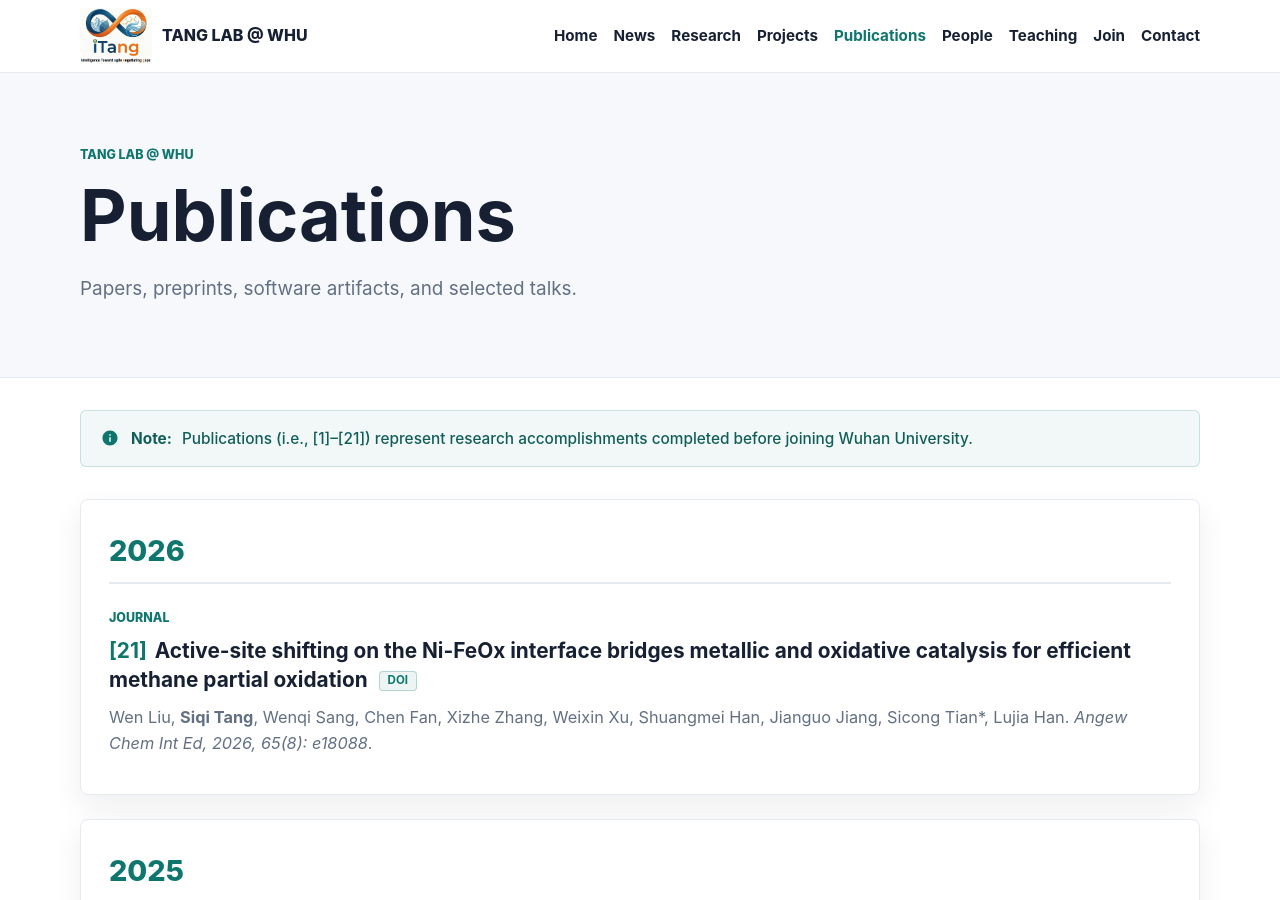
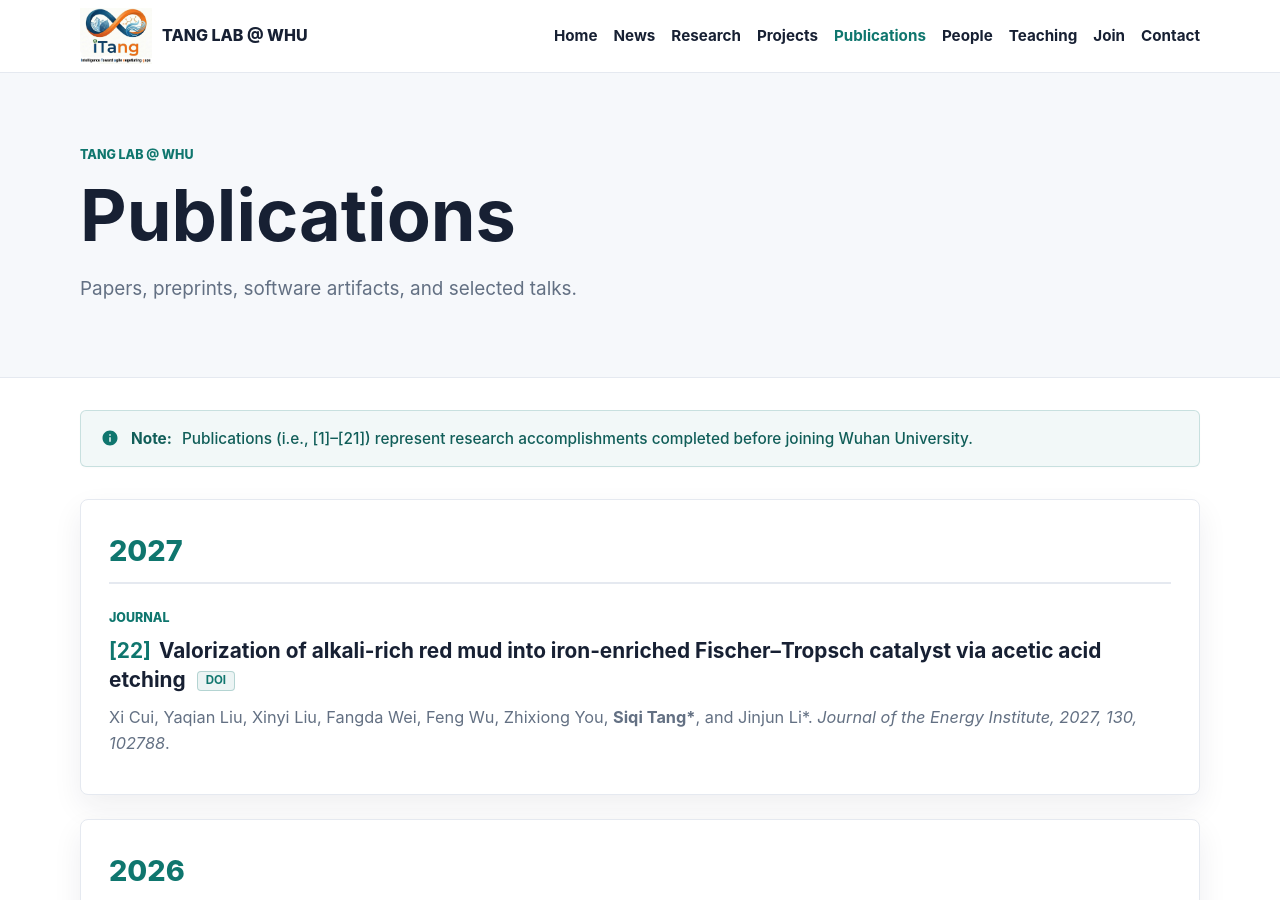
Before and after one commit to TANG-LAB-WHU/tanglab.github.io, a Jekyll site: the page built from pages/publications.html, in a window 1280 px wide and 900 px high. Built offline with Jekyll 4.4.1, drawn with Linux system fonts in a browser that asks for light colours.

Commit message:
feat(publications): add Journal of the Energy Institute (2027) paper

```diff
--- a/_data/publications.yml
+++ b/_data/publications.yml
@@ -1,3 +1,16 @@
+- title: "Valorization of alkali-rich red mud into iron-enriched Fischer–Tropsch catalyst via acetic acid etching"
+  authors: "Xi Cui, Yaqian Liu, Xinyi Liu, Fangda Wei, Feng Wu, Zhixiong You, <strong>Siqi Tang*</strong>, and Jinjun Li*"
+  venue: "Journal of the Energy Institute, 2027, 130, 102788"
+  year: 2027
+  type: journal
+  selected: true
+  links:
+    # paper: https://doi.org/10.1016/j.joei.2026.102788
+    doi: https://doi.org/10.1016/j.joei.2026.102788
+    code: ""
+    project: ""
+  abstract: ""
+
 - title: "Active-site shifting on the Ni-FeOx interface bridges metallic and oxidative catalysis for efficient methane partial oxidation"
   authors: "Wen Liu, <strong>Siqi Tang</strong>, Wenqi Sang, Chen Fan, Xizhe Zhang, Weixin Xu, Shuangmei Han, Jianguo Jiang, Sicong Tian*, Lujia Han"
   venue: "Angew Chem Int Ed, 2026, 65(8): e18088"
```
